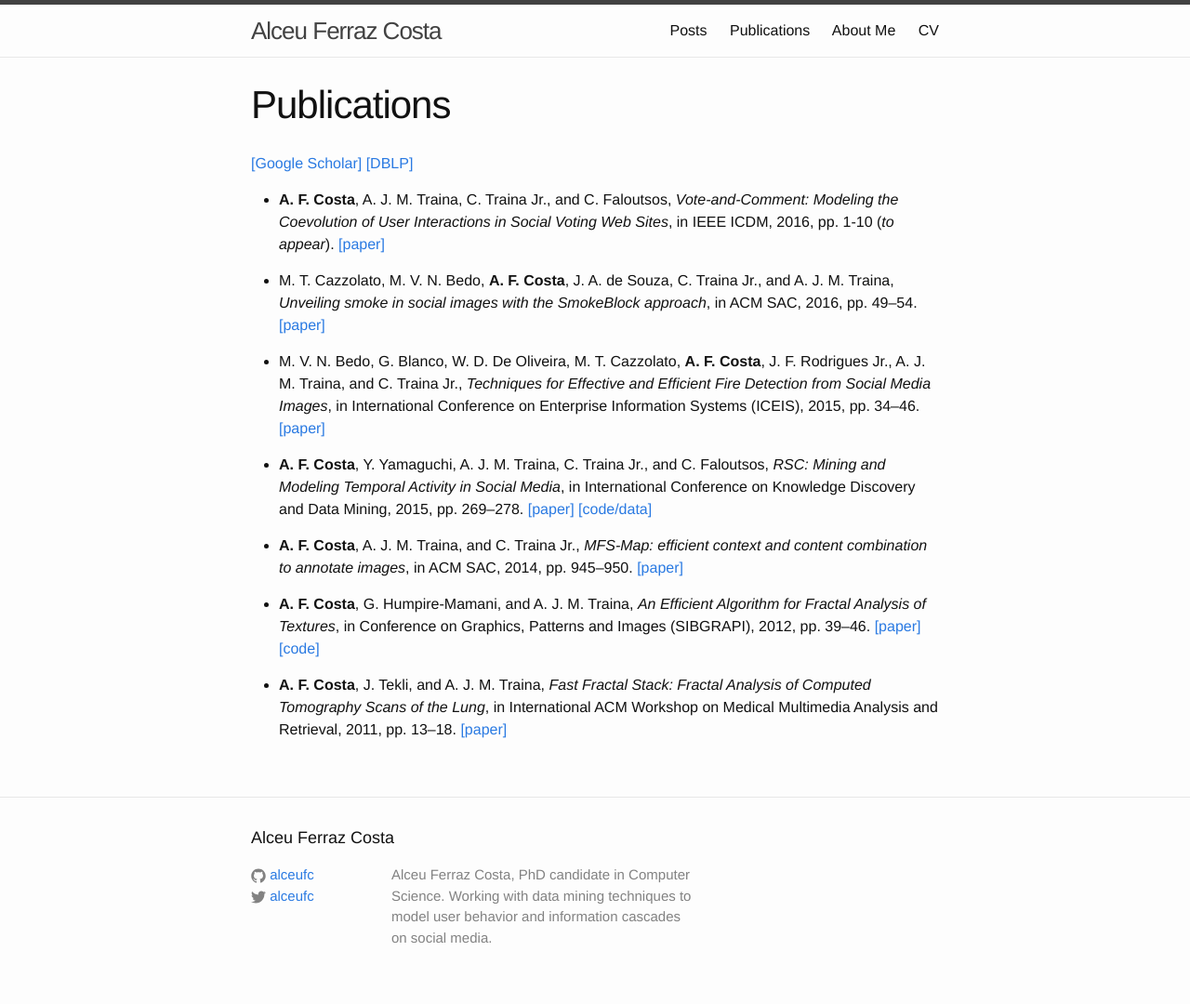
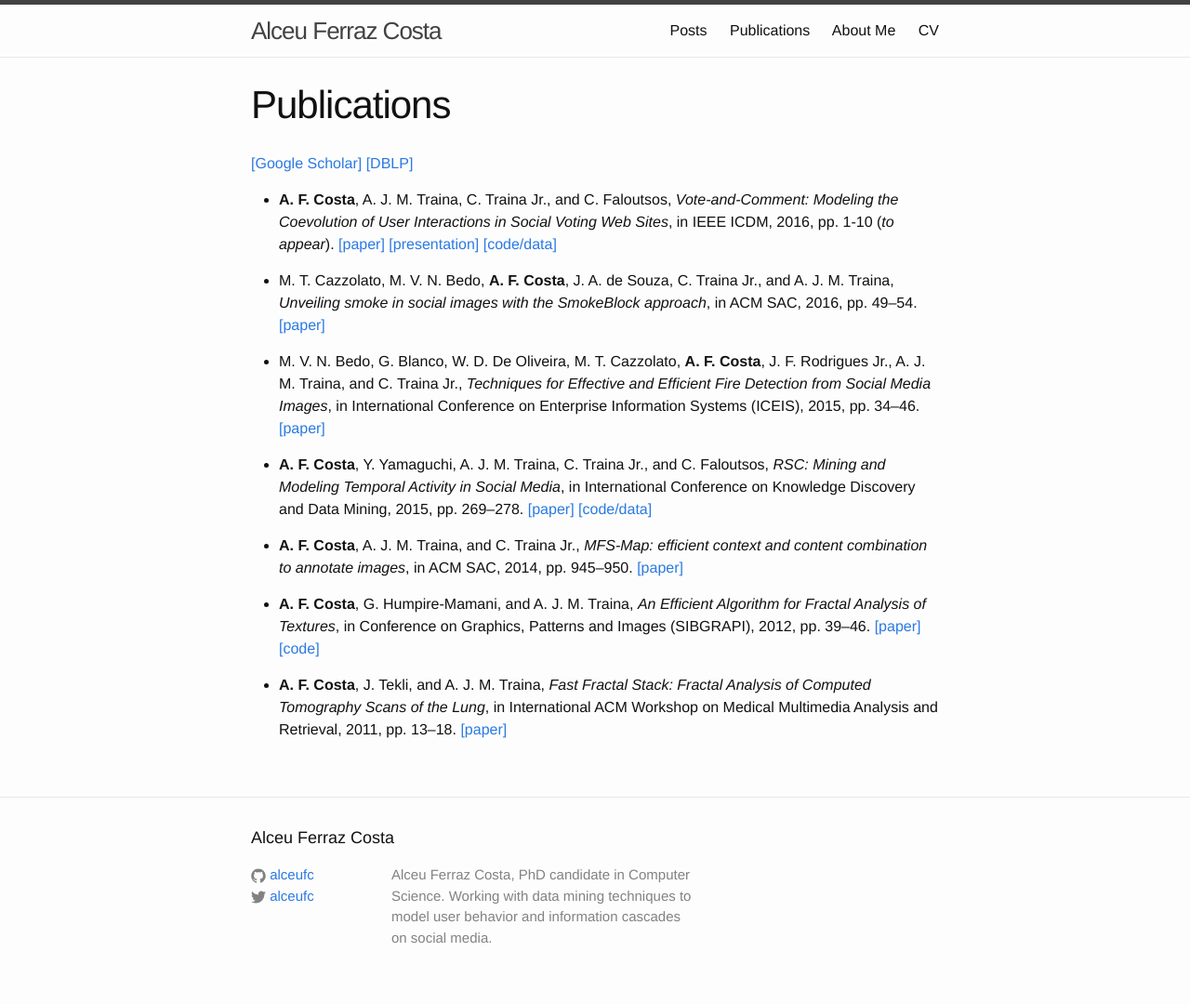
Before and after one commit to alceufc/alceufc.github.io, a Jekyll site: the page built from publications/index.md, in a window 1280 px wide. Shown: the whole page at 93% size. Built offline with Jekyll 4.4.1, drawn with Linux system fonts in a browser that asks for light colours.

Commit message:
Updated publications.

```diff
--- a/publications/index.md
+++ b/publications/index.md
@@ -12,6 +12,8 @@ permalink: /publications/
   *Vote-and-Comment: Modeling the Coevolution of User Interactions in Social Voting Web Sites*,
   in IEEE ICDM, 2016, pp. 1-10 (*to appear*).
     [\[paper\]](/assets/papers/Costa_ICDM_2016.pdf)
+    [\[presentation\]](/assets/presentations/ICDM_2016.pdf)
+    [\[code/data\]](https://github.com/alceufc/vnc_model)
 
  - M. T. Cazzolato, M. V. N. Bedo, **A. F. Costa**, J. A. de Souza, C. Traina Jr., and A. J. M. Traina,
   *Unveiling smoke in social images with the SmokeBlock approach*,
```
Also changed, not shown: 1 other file.
